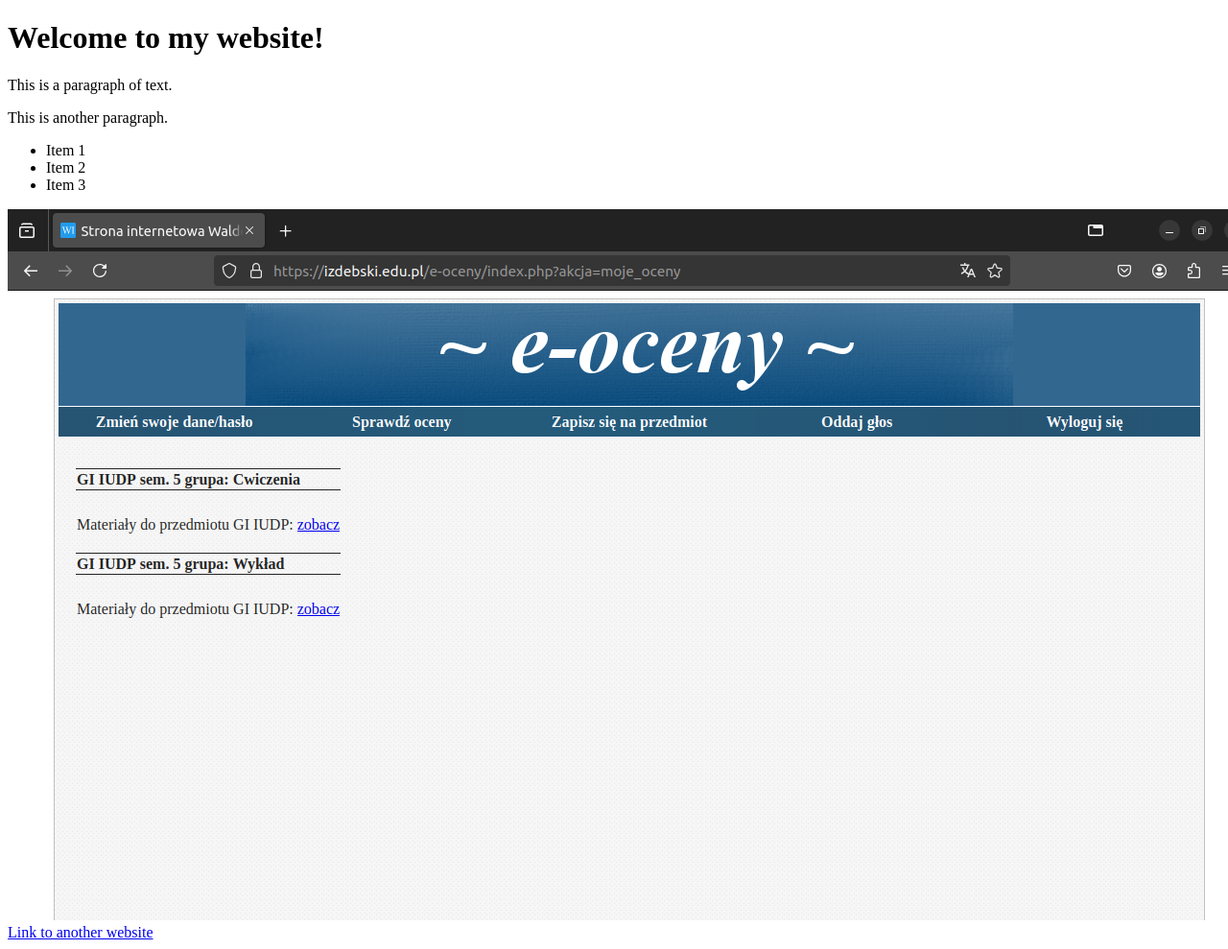
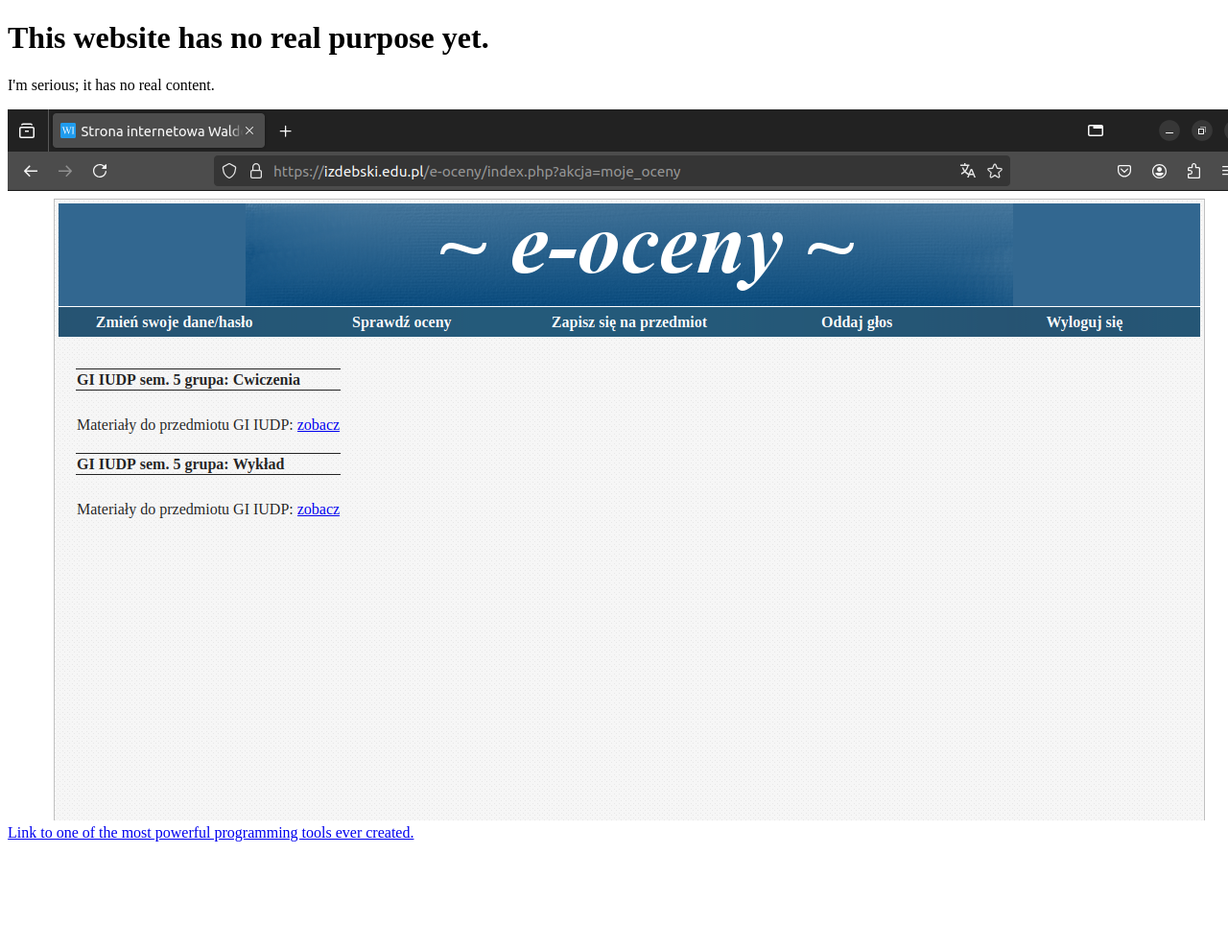
Before and after one commit to piotrost/piotrost.github.io, a plain HTML site: page index.html in a window 1280 px wide. Shown: the top 989 px of the page at 96% size. After the commit the page ends 885 px from the top, so only its background shows below. Drawn offline with Linux system fonts and the light colour scheme.

Commit message:
replaced no content with no content

```diff
--- a/index.html
+++ b/index.html
@@ -1,18 +1,12 @@
 <!DOCTYPE html>
-<html>
+<html lang="en-PL">
 <head>
-  <title>My First Website</title>
+  <title>Test page</title>
 </head>
 <body>
-  <h1>Welcome to my website!</h1>
-  <p>This is a paragraph of text.</p>
-  <p>This is another paragraph.</p>
-  <ul>
-    <li>Item 1</li>
-    <li>Item 2</li>
-    <li>Item 3</li>
-  </ul>
+  <h1>This website has no real purpose yet.</h1>
+  <p>I'm serious; it has no real content.</p>
   <img src="image.png" alt="An image">
-  <a href="https://izdebski.edu.pl">Link to another website</a>
+  <a href="https://www.google.com">Link to one of the most powerful programming tools ever created.</a>
 </body>
 </html>
```
